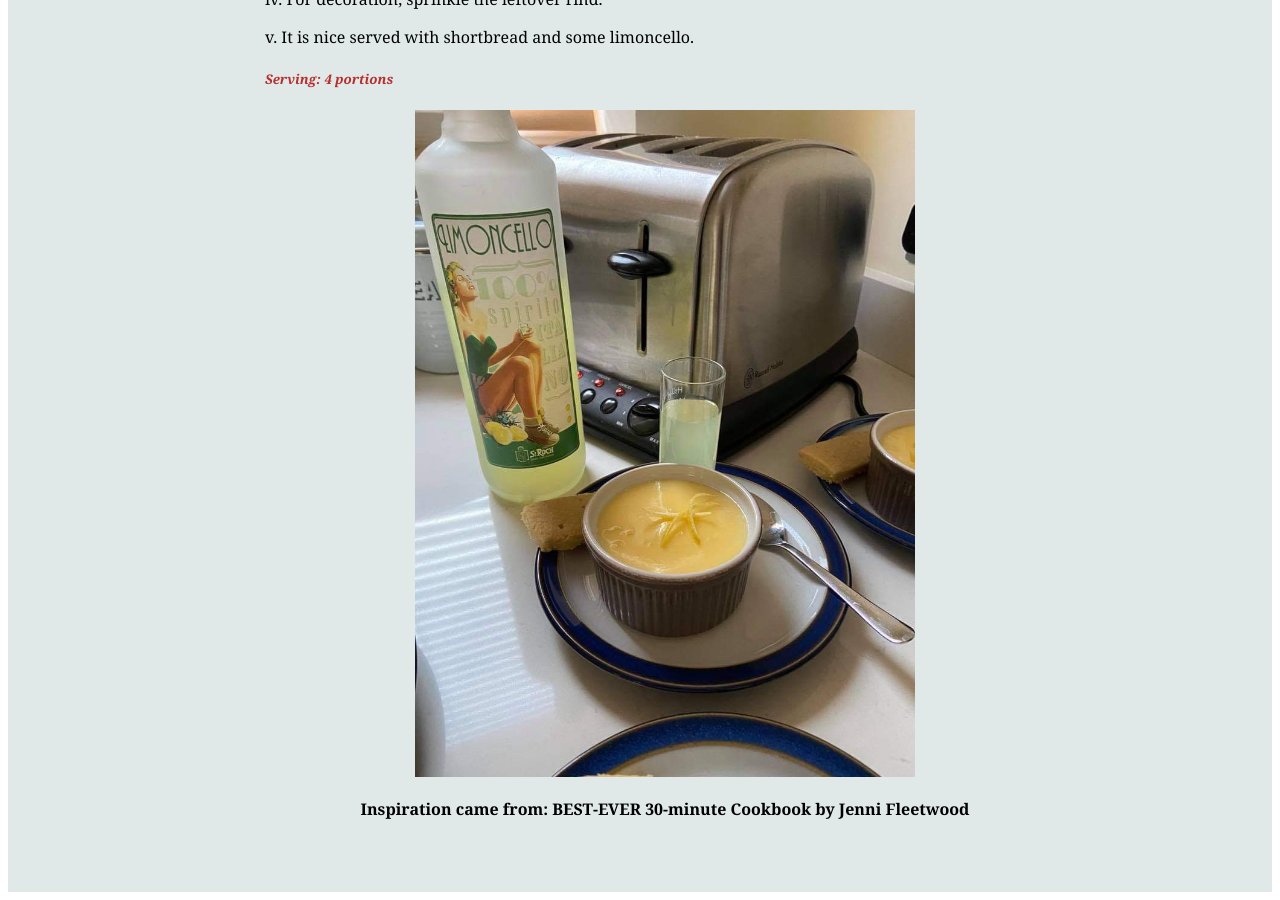
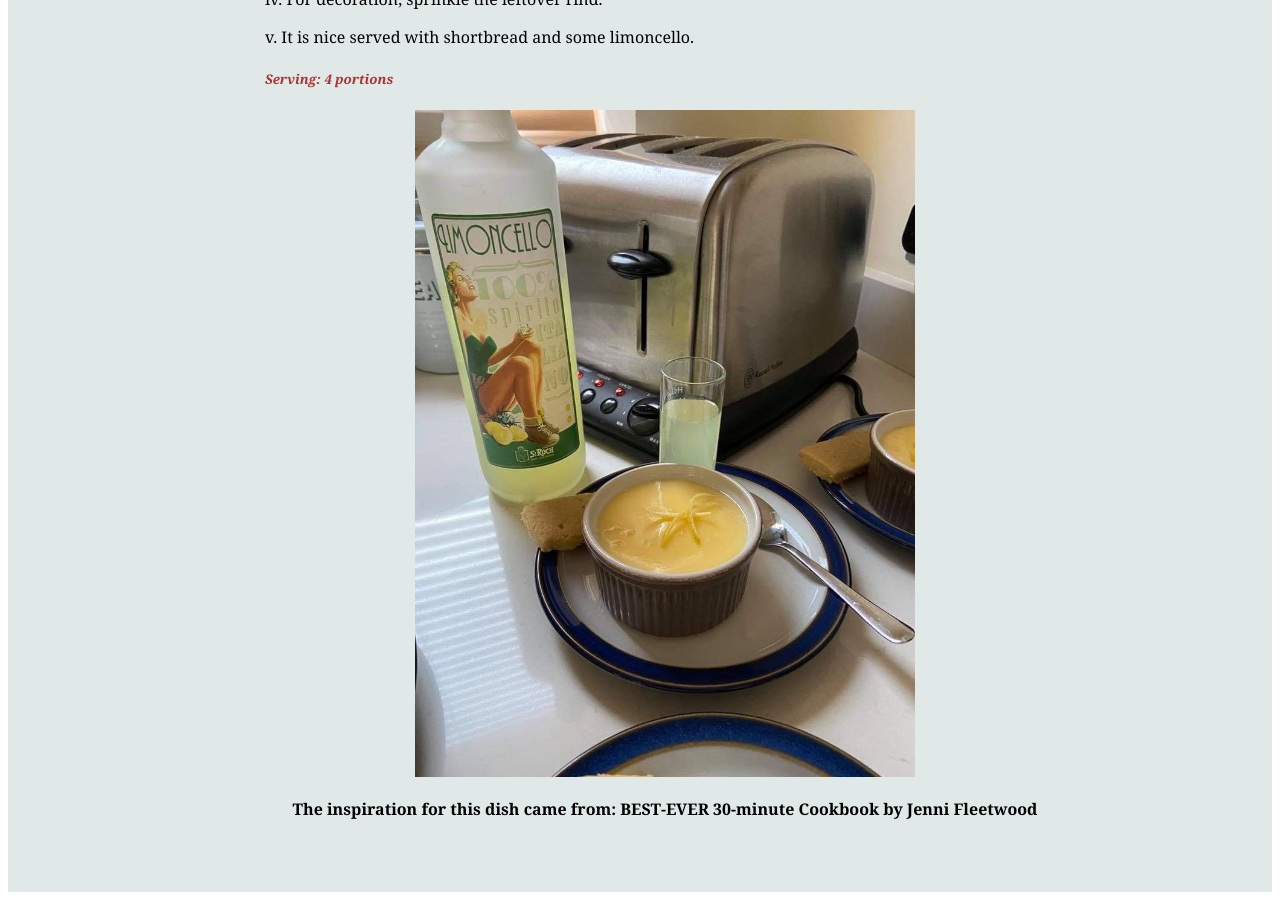
Before and after one commit to Hol1999/Hollyrecipewebsite, a Jekyll site: the page built from _recipes/recipe4.md, in a window 1280 px wide and 900 px high, scrolled down 781 px. Built offline with Jekyll 4.4.1, drawn with Linux system fonts in a browser that asks for light colours.

Commit message:
Update Recipes “recipe4”

```diff
--- a/_recipes/recipe4.md
+++ b/_recipes/recipe4.md
@@ -32,4 +32,4 @@ v. It is nice served with shortbread and some limoncello.
 
 ![Lemon Posset with a side of shortbread and a shot glass of Limoncello](../uploads/lemonposset.jpg "Lemon Posset")
 
-#### Inspiration came from: BEST-EVER 30-minute Cookbook by Jenni Fleetwood
+#### The inspiration for this dish came from: BEST-EVER 30-minute Cookbook by Jenni Fleetwood
```
